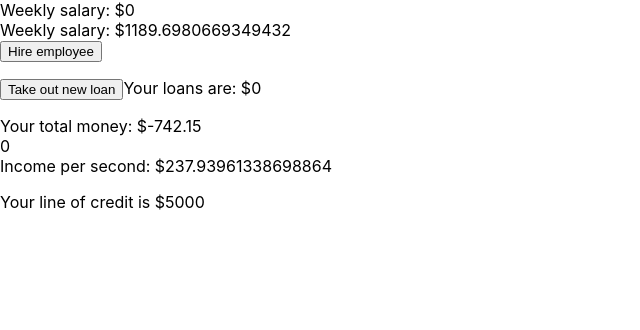
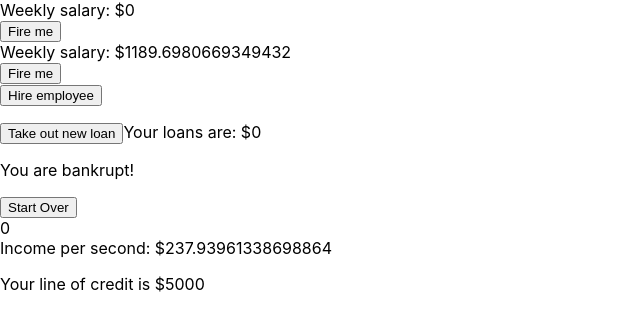
Before and after one commit to tommy-js/Marketcap, a React (Create React App) app: page / in a window 1280 px wide. Both pictures are taken after a click on the button "Hire employee". Shown: the top 330 px of the page, without its empty margins (0-640 px from the left). Built offline with nearby package versions, Linux system fonts and the light colour scheme.

Commit message:
Enabled hiring and firing of employees:

```diff
--- a/src/components/assets/Employee.js
+++ b/src/components/assets/Employee.js
@@ -4,12 +4,21 @@ import "../../main.css";
 export default class Employee extends Component {
   constructor(props) {
     super(props);
-    this.state = {};
+    this.state = {
+      display: "block"
+    };
+  }
+
+  fireEmployee() {
+    this.setState({ display: "none" });
   }
 
   render() {
     return (
-      <div className="company_body">Weekly salary: ${this.props.salary}</div>
+      <div className="company_body" style={{ display: this.state.display }}>
+        <div>Weekly salary: ${this.props.salary}</div>
+        <button onClick={() => this.fireEmployee()}>Fire me</button>
+      </div>
     );
   }
 }
--- a/src/components/main/subcomponents/Money.js
+++ b/src/components/main/subcomponents/Money.js
@@ -14,13 +14,26 @@ function Money(props) {
       identifier = "M";
     }
   }
+
+  function restart() {
+    window.location.reload();
+  }
   let mon = money.toLocaleString();
+  if (money > 0) {
     return (
       <div>
         Your total money: ${mon}
         {identifier}
       </div>
     );
+  } else {
+    return (
+      <div>
+        <p>You are bankrupt!</p>
+        <button onClick={restart}>Start Over</button>
+      </div>
+    );
+  }
 }
 
 export default Money;
```
Lines whose indentation alone changed are shown as unchanged.
